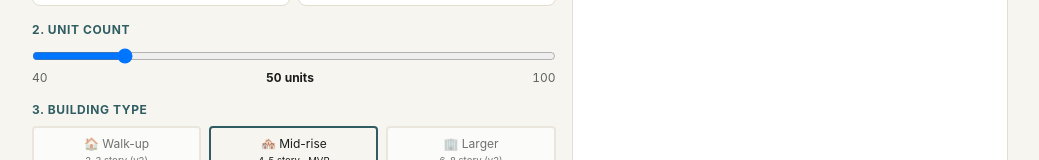
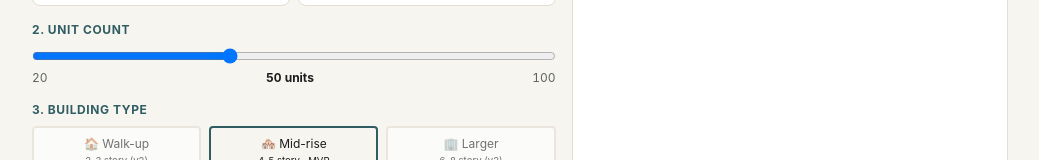
Before and after one commit to danielkayhertz/housing-developer-game, a React (Vite) app: page / in a window 1280 px wide. Both pictures are taken after a click on the button "Start a project →". Shown: the part 545-705 px from the top of the page, without its empty margins (120-1159 px from the left). Built offline with nearby package versions, Linux system fonts and the light colour scheme.

Commit message:
fix(site): unit slider min 40 -> 20 (v4 item 3)

```diff
--- a/src/screens/SiteAndConcept.tsx
+++ b/src/screens/SiteAndConcept.tsx
@@ -82,7 +82,7 @@ export function SiteAndConcept() {
           <div className="mb-4">
             <input
               type="range"
-              min={40}
+              min={20}
               max={100}
               step={1}
               value={project.units}
@@ -90,7 +90,7 @@ export function SiteAndConcept() {
               className="w-full"
             />
             <div className="flex justify-between text-xs text-muted tabular">
-              <span>40</span><span className="font-bold text-ink">{project.units} units</span><span>100</span>
+              <span>20</span><span className="font-bold text-ink">{project.units} units</span><span>100</span>
             </div>
           </div>
 
```
